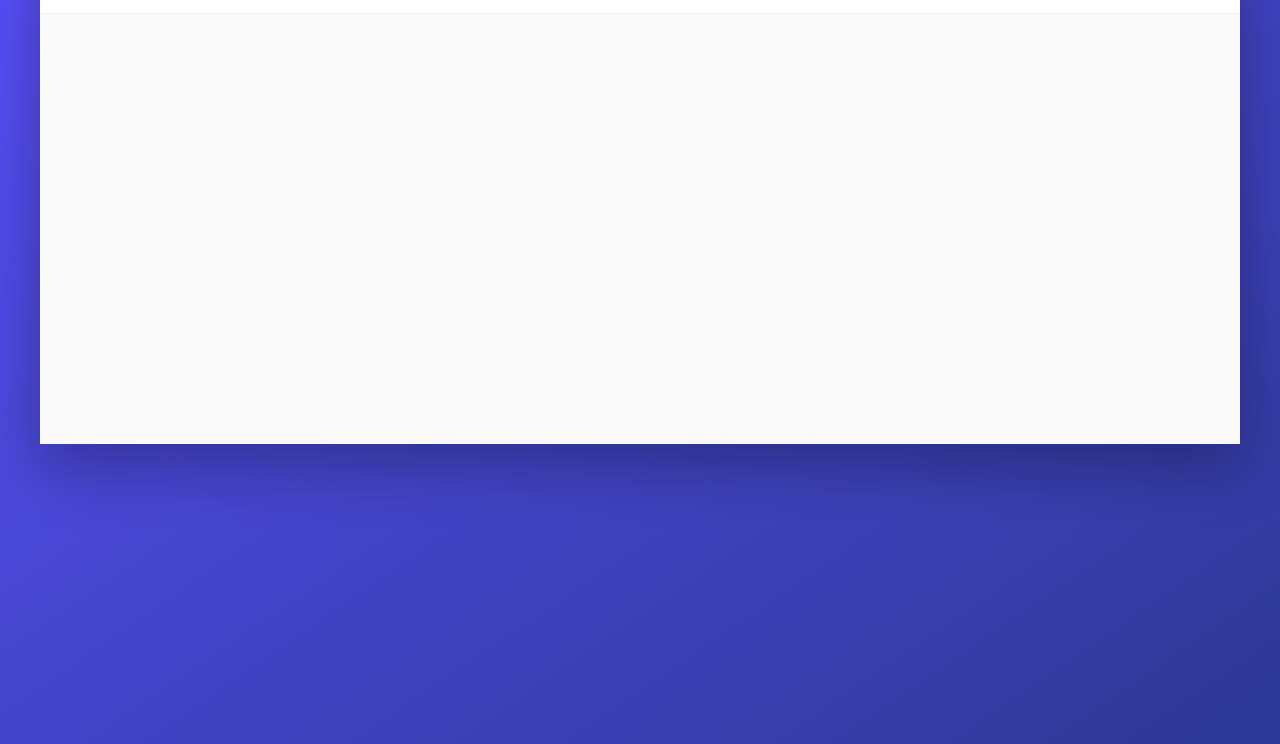
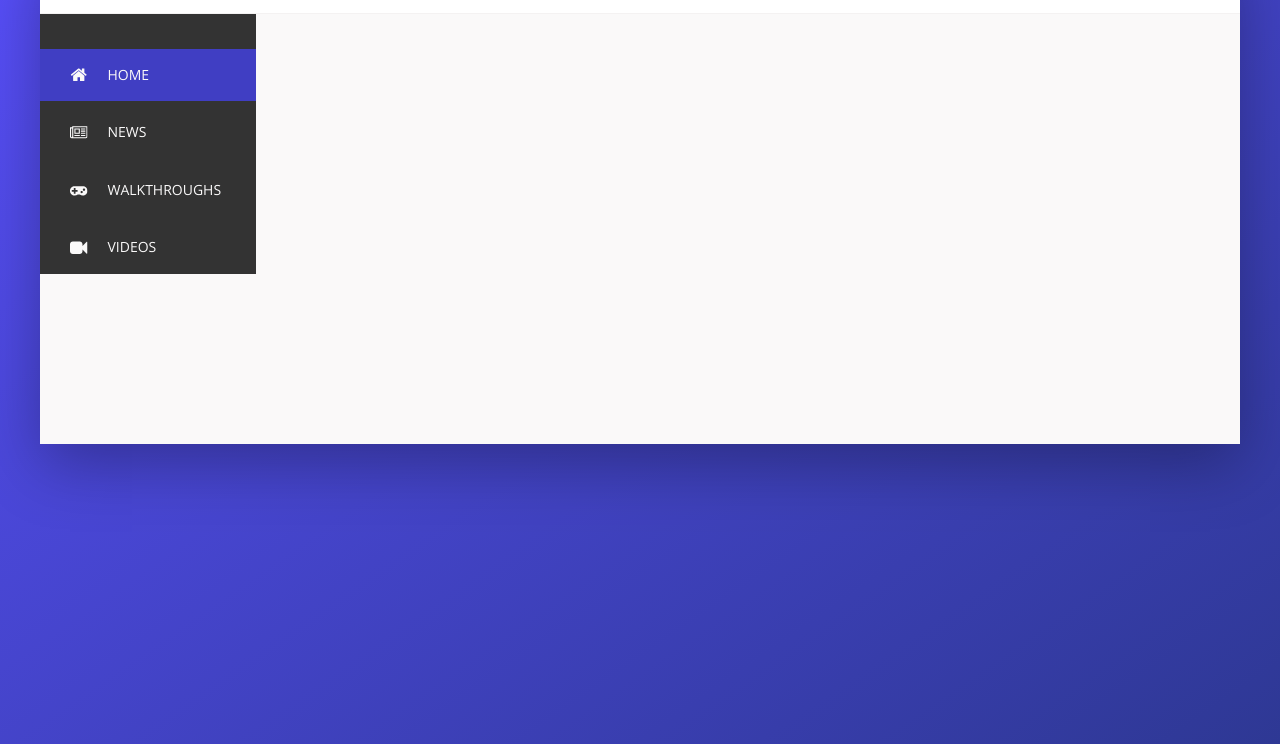
Before and after one commit to elluishinojos/curso-css-avanzado, a website: page final/index.html in a window 1280 px wide. Shown: the part 136-880 px from the top of the page. Drawn offline with nearby package versions, Linux system fonts and the light colour scheme.

Commit message:
[add] sidebar component

```diff
--- a/final/index.html
+++ b/final/index.html
@@ -1,5 +1,6 @@
 <!DOCTYPE html>
 <html lang="en">
+
 <head>
     <meta charset="UTF-8">
     <meta name="viewport" content="width=device-width, initial-scale=1.0">
@@ -11,10 +12,12 @@
 
     <title>Game Diode &mdash; Gamer magazine!</title>
 </head>
+
 <body>
     <div class="container">
+
         <header class="header">
-            <img src="img/logo.png" alt="trillo logo" class="logo">
+            <img src="img/logo.png" alt="webpage logo" class="logo">
 
             <form action="#" class="search">
                 <input type="text" class="search__input" placeholder="Search articles">
@@ -44,5 +47,47 @@
                 </div>
             </nav>
         </header>
+
+        <div class="content">
+
+            <nav class="sidebar">
+                <ul class="side-nav">
+                    <li class="side-nav__item side-nav__item--active">
+                        <a href="#" class="side-nav__link">
+                            <svg class="side-nav__icon">
+                                <use xlink:href="img/sprite.svg#icon-home"></use>
+                            </svg>
+                            <span>Home</span>
+                        </a>
+                    </li>
+                    <li class="side-nav__item">
+                        <a href="#" class="side-nav__link">
+                            <svg class="side-nav__icon">
+                                <use xlink:href="img/sprite.svg#icon-newspaper"></use>
+                            </svg>
+                            <span>News</span>
+                        </a>
+                    </li>
+                    <li class="side-nav__item">
+                        <a href="#" class="side-nav__link">
+                            <svg class="side-nav__icon">
+                                <use xlink:href="img/sprite.svg#icon-gamepad"></use>
+                            </svg>
+                            <span>Walkthroughs</span>
+                        </a>
+                    </li>
+                    <li class="side-nav__item">
+                        <a href="#" class="side-nav__link">
+                            <svg class="side-nav__icon">
+                                <use xlink:href="img/sprite.svg#icon-video-camera"></use>
+                            </svg>
+                            <span>Videos</span>
+                        </a>
+                    </li>
+                </ul>
+            </nav>
+        </div>
+
 </body>
+
 </html>
--- a/final/sass/_base.scss
+++ b/final/sass/_base.scss
@@ -1,4 +1,4 @@
-$color-primary: rgb(64, 62, 195);
+$color-primary: #403ec3;
 $color-primary-light: #5A50FF;
 $color-primary-dark: #2E3894;
 $color-secondary: #eb2f64;
@@ -71,3 +71,11 @@ body {
         width: 100%;
     }
 }
+
+.content {
+    display: flex;
+
+    @media only screen and (max-width: $bp-medium) {
+        flex-direction: column;
+    }
+}
--- a/final/sass/_header.scss
+++ b/final/sass/_header.scss
@@ -18,6 +18,7 @@
 .logo {
     height: 3.5rem;
     margin-left: 2rem;
+    cursor: pointer;
 }
 
 .search {
--- /dev/null
+++ b/final/sass/_sidebar.scss
@@ -0,0 +1,98 @@
+.sidebar {
+    background-color: $color-grey-dark-1;
+
+    flex: 0 0 18%;
+
+    display: flex;
+    flex-direction: column;
+    justify-content: space-between;
+}
+
+.side-nav {
+    font-size: 1.4rem;
+    list-style: none;
+    margin-top: 3.5rem;
+
+    @media only screen and (max-width: $bp-medium) {
+        display: flex;
+        margin: 0;
+    }
+
+    &__item {
+        position: relative;
+
+        &:not(:last-child) {
+            margin-bottom: .5rem;
+
+            @media only screen and (max-width: $bp-medium) {
+                margin: 0;
+            }
+        }
+
+        @media only screen and (max-width: $bp-medium) {
+            flex: 1;
+        }
+    }
+
+    &__item::before {
+        content: "";
+        position: absolute;
+        top: 0;
+        left: 0;
+        height: 100%;
+        width: 3px;
+        background-color: $color-primary;
+        transform: scaleY(0);
+        transition: transform .2s,
+                    width .4s cubic-bezier(1,0,0,1) .2s,
+                    background-color .1s;
+    }
+
+    &__item:hover::before,
+    &__item--active::before {
+        transform: scaleY(1);
+        width: 100%;
+    }
+
+    &__item:active::before {
+        background-color: $color-primary-light;
+    }
+
+    &__link:link,
+    &__link:visited {
+        color: $color-grey-light-1;
+        text-decoration: none;
+        text-transform: uppercase;
+        display: block;
+        padding: 1.5rem 3rem;
+        position: relative;
+        z-index: 10;
+
+        display: flex;
+        align-items: center;
+
+        @media only screen and (max-width: $bp-medium) {
+            justify-content: center;
+            padding: 2rem;
+        }
+
+        @media only screen and (max-width: $bp-small) {
+            flex-direction: column;
+            padding: 1.5rem .5rem;
+        }
+    }
+
+    &__icon {
+        width: 1.75rem;
+        height: 1.75rem;
+        margin-right: 2rem;
+        fill: currentColor;
+
+        @media only screen and (max-width: $bp-small) {
+            margin-right: 0;
+            margin-bottom: .7rem;
+            width: 1.5rem;
+            height: 1.5rem;
+        }
+    }
+}
--- a/final/sass/main.scss
+++ b/final/sass/main.scss
@@ -1,10 +1,11 @@
 @import "base";
 @import "typography";
 
+@import "header";
+@import "sidebar";
+@import "gallery";
+@import "releases";
 @import "collage";
 @import "footer";
-@import "gallery";
-@import "header";
-@import "releases";
 
 @import "animations";
--- a/starter/sass/main.scss
+++ b/starter/sass/main.scss
@@ -1,10 +1,11 @@
 @import "base";
 @import "typography";
 
+@import "header";
+@import "sidebar";
+@import "gallery";
+@import "releases";
 @import "collage";
 @import "footer";
-@import "gallery";
-@import "header";
-@import "releases";
 
 @import "animations";
```
Also changed, not shown: final/css/style.css, starter/sass/_sidebar.scss (added).
